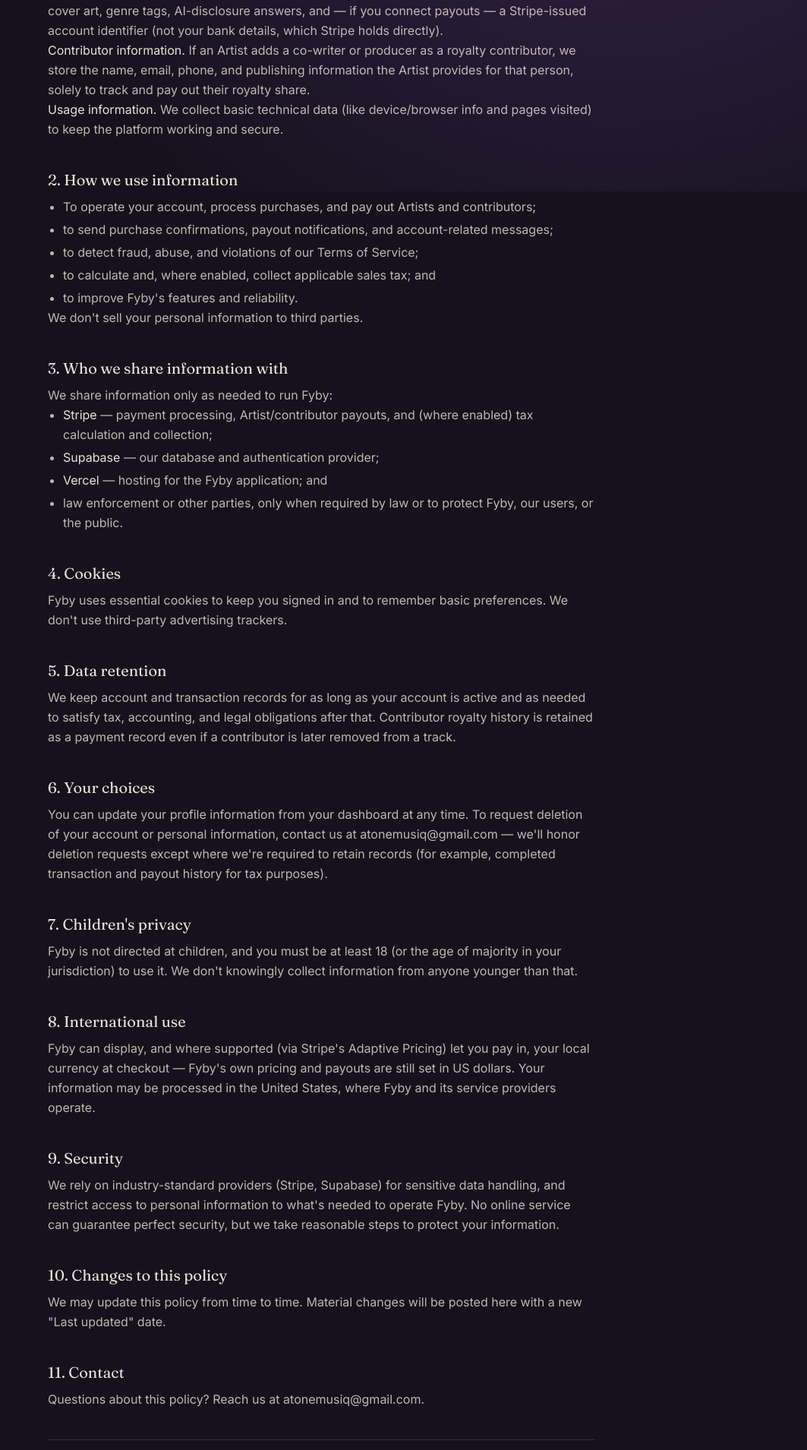
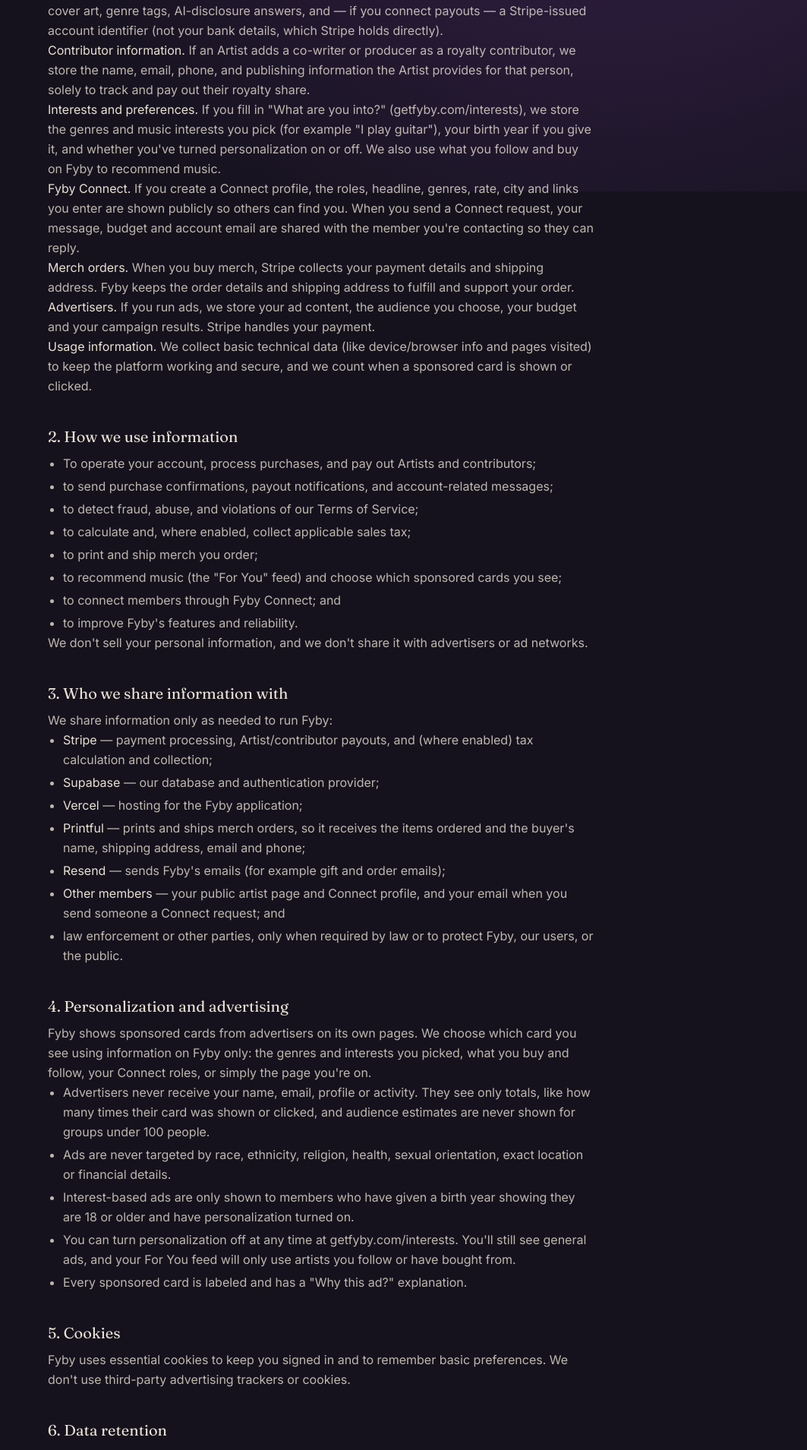
Before and after one commit to atonemusiq-ui/sleeve, a Next.js app: page /privacy in a window 1280 px wide. Shown: the part 548-2457 px from the top of the page at 76% size, without its empty margins (217-1280 px from the left). Built offline with nearby package versions, Linux system fonts and the light colour scheme; a web font is replaced by a local one.

Commit message:
Privacy policy: Connect, merch, personalization, ads, California rights
Co-Authored-By: Claude Opus 5.5 <noreply@anthropic.com>
Claude-Session: https://claude.ai/code/session_012nB7ketDvQdDMbuSwpaMMb

```diff
--- a/app/privacy/page.tsx
+++ b/app/privacy/page.tsx
@@ -3,8 +3,9 @@ import Link from "next/link";
 // Baseline Privacy Policy describing what Fyby actually collects and why,
 // based on the real data flows in this codebase (Supabase auth/db, Stripe
 // payments/Connect payouts, contributor royalty info, phone number
-// collection at checkout). Starting draft, not a substitute for attorney
-// review — see the message accompanying this page in chat.
+// collection at checkout), updated in Oct 2026 for Fyby Connect, merch
+// (Printful), personalization and first-party advertising (lib/ads.ts).
+// Starting draft, not a substitute for attorney review.
 export default function PrivacyPage() {
   return (
     <main className="max-w-3xl mx-auto px-6 py-16">
@@ -44,9 +45,32 @@ export default function PrivacyPage() {
             out their royalty share.
           </p>
           <p>
+            <span className="text-paper">Interests and preferences.</span> If you fill in
+            &quot;What are you into?&quot; (getfyby.com/interests), we store the genres and music
+            interests you pick (for example &quot;I play guitar&quot;), your birth year if you give
+            it, and whether you&apos;ve turned personalization on or off. We also use what you
+            follow and buy on Fyby to recommend music.
+          </p>
+          <p>
+            <span className="text-paper">Fyby Connect.</span> If you create a Connect profile, the
+            roles, headline, genres, rate, city and links you enter are shown publicly so others
+            can find you. When you send a Connect request, your message, budget and account email
+            are shared with the member you&apos;re contacting so they can reply.
+          </p>
+          <p>
+            <span className="text-paper">Merch orders.</span> When you buy merch, Stripe collects
+            your payment details and shipping address. Fyby keeps the order details and shipping
+            address to fulfill and support your order.
+          </p>
+          <p>
+            <span className="text-paper">Advertisers.</span> If you run ads, we store your ad
+            content, the audience you choose, your budget and your campaign results. Stripe
+            handles your payment.
+          </p>
+          <p>
             <span className="text-paper">Usage information.</span> We collect basic technical
             data (like device/browser info and pages visited) to keep the platform working and
-            secure.
+            secure, and we count when a sponsored card is shown or clicked.
           </p>
         </section>
 
@@ -56,10 +80,16 @@ export default function PrivacyPage() {
             <li>To operate your account, process purchases, and pay out Artists and contributors;</li>
             <li>to send purchase confirmations, payout notifications, and account-related messages;</li>
             <li>to detect fraud, abuse, and violations of our Terms of Service;</li>
-            <li>to calculate and, where enabled, collect applicable sales tax; and</li>
+            <li>to calculate and, where enabled, collect applicable sales tax;</li>
+            <li>to print and ship merch you order;</li>
+            <li>to recommend music (the &quot;For You&quot; feed) and choose which sponsored cards you see;</li>
+            <li>to connect members through Fyby Connect; and</li>
             <li>to improve Fyby&apos;s features and reliability.</li>
           </ul>
-          <p>We don&apos;t sell your personal information to third parties.</p>
+          <p>
+            We don&apos;t sell your personal information, and we don&apos;t share it with
+            advertisers or ad networks.
+          </p>
         </section>
 
         <section>
@@ -75,7 +105,20 @@ export default function PrivacyPage() {
               provider;
             </li>
             <li>
-              <span className="text-paper">Vercel</span> — hosting for the Fyby application; and
+              <span className="text-paper">Vercel</span> — hosting for the Fyby application;
+            </li>
+            <li>
+              <span className="text-paper">Printful</span> — prints and ships merch orders, so it
+              receives the items ordered and the buyer&apos;s name, shipping address, email and
+              phone;
+            </li>
+            <li>
+              <span className="text-paper">Resend</span> — sends Fyby&apos;s emails (for example
+              gift and order emails);
+            </li>
+            <li>
+              <span className="text-paper">Other members</span> — your public artist page and
+              Connect profile, and your email when you send someone a Connect request; and
             </li>
             <li>
               law enforcement or other parties, only when required by law or to protect Fyby,
@@ -85,15 +128,45 @@ export default function PrivacyPage() {
         </section>
 
         <section>
-          <h2>4. Cookies</h2>
+          <h2>4. Personalization and advertising</h2>
+          <p>
+            Fyby shows sponsored cards from advertisers on its own pages. We choose which card you
+            see using information on Fyby only: the genres and interests you picked, what you buy
+            and follow, your Connect roles, or simply the page you&apos;re on.
+          </p>
+          <ul>
+            <li>
+              Advertisers never receive your name, email, profile or activity. They see only
+              totals, like how many times their card was shown or clicked, and audience estimates
+              are never shown for groups under 100 people.
+            </li>
+            <li>
+              Ads are never targeted by race, ethnicity, religion, health, sexual orientation,
+              exact location or financial details.
+            </li>
+            <li>
+              Interest-based ads are only shown to members who have given a birth year showing
+              they are 18 or older and have personalization turned on.
+            </li>
+            <li>
+              You can turn personalization off at any time at getfyby.com/interests. You&apos;ll
+              still see general ads, and your For You feed will only use artists you follow or
+              have bought from.
+            </li>
+            <li>Every sponsored card is labeled and has a &quot;Why this ad?&quot; explanation.</li>
+          </ul>
+        </section>
+
+        <section>
+          <h2>5. Cookies</h2>
           <p>
             Fyby uses essential cookies to keep you signed in and to remember basic preferences.
-            We don&apos;t use third-party advertising trackers.
+            We don&apos;t use third-party advertising trackers or cookies.
           </p>
         </section>
 
         <section>
-          <h2>5. Data retention</h2>
+          <h2>6. Data retention</h2>
           <p>
             We keep account and transaction records for as long as your account is active and as
             needed to satisfy tax, accounting, and legal obligations after that. Contributor
@@ -103,17 +176,19 @@ export default function PrivacyPage() {
         </section>
 
         <section>
-          <h2>6. Your choices</h2>
+          <h2>7. Your choices</h2>
           <p>
             You can update your profile information from your dashboard at any time. To request
             deletion of your account or personal information, contact us at {CONTACT_EMAIL} —
             we&apos;ll honor deletion requests except where we&apos;re required to retain records
-            (for example, completed transaction and payout history for tax purposes).
+            (for example, completed transaction and payout history for tax purposes). You can
+            change your interests, hide your Connect profile, or turn personalization off yourself
+            at any time.
           </p>
         </section>
 
         <section>
-          <h2>7. Children&apos;s privacy</h2>
+          <h2>8. Children&apos;s privacy</h2>
           <p>
             Fyby is not directed at children, and you must be at least 18 (or the age of majority
             in your jurisdiction) to use it. We don&apos;t knowingly collect information from
@@ -122,7 +197,7 @@ export default function PrivacyPage() {
         </section>
 
         <section>
-          <h2>8. International use</h2>
+          <h2>9. International use</h2>
           <p>
               Fyby can display, and where supported (via Stripe&apos;s Adaptive Pricing) let you pay in, your local currency at checkout — Fyby&apos;s own pricing and payouts are still set in US dollars.
                           Your information may be processed in the United States, where Fyby and its service
@@ -131,7 +206,7 @@ export default function PrivacyPage() {
         </section>
 
         <section>
-          <h2>9. Security</h2>
+          <h2>10. Security</h2>
           <p>
             We rely on industry-standard providers (Stripe, Supabase) for sensitive data
             handling, and restrict access to personal information to what&apos;s needed to
@@ -141,7 +216,19 @@ export default function PrivacyPage() {
         </section>
 
         <section>
-          <h2>10. Changes to this policy</h2>
+          <h2>11. Your California privacy rights</h2>
+          <p>
+            If you live in California, you have the right to know what personal information we
+            collect and how we use it, to ask for a copy of it, to correct it, and to ask us to
+            delete it, and Fyby won&apos;t treat you differently for using these rights. Fyby
+            does not sell or share personal information for cross-context behavioral advertising,
+            so there is nothing to opt out of; we also respect browser privacy signals such as
+            Global Privacy Control. To make a request, contact us at {CONTACT_EMAIL}.
+          </p>
+        </section>
+
+        <section>
+          <h2>12. Changes to this policy</h2>
           <p>
             We may update this policy from time to time. Material changes will be posted here
             with a new &quot;Last updated&quot; date.
@@ -149,7 +236,7 @@ export default function PrivacyPage() {
         </section>
 
         <section>
-          <h2>11. Contact</h2>
+          <h2>13. Contact</h2>
           <p>Questions about this policy? Reach us at {CONTACT_EMAIL}.</p>
         </section>
 
@@ -168,5 +255,5 @@ export default function PrivacyPage() {
   );
 }
 
-const LAST_UPDATED = "September 2026";
+const LAST_UPDATED = "October 4, 2026";
 const CONTACT_EMAIL = "atonemusiq@gmail.com";
```
